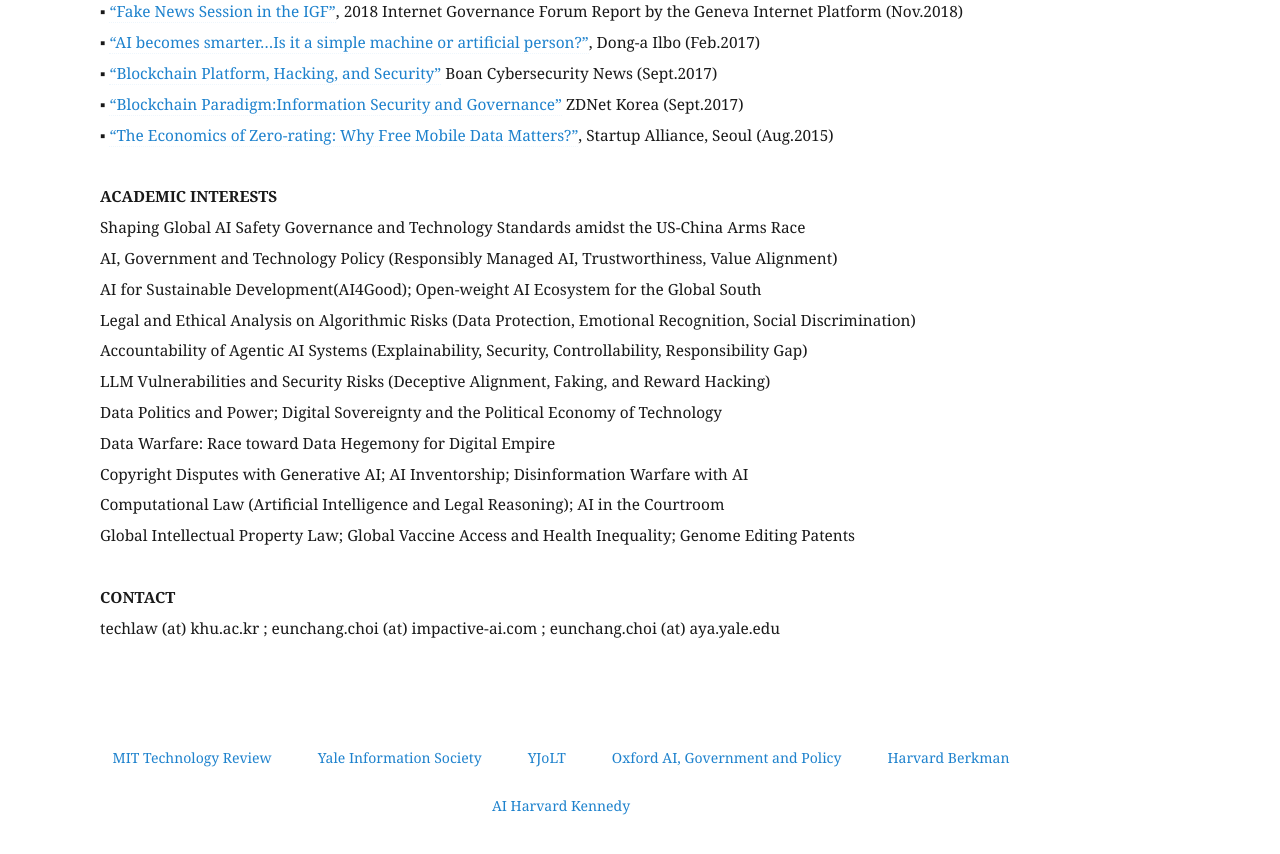
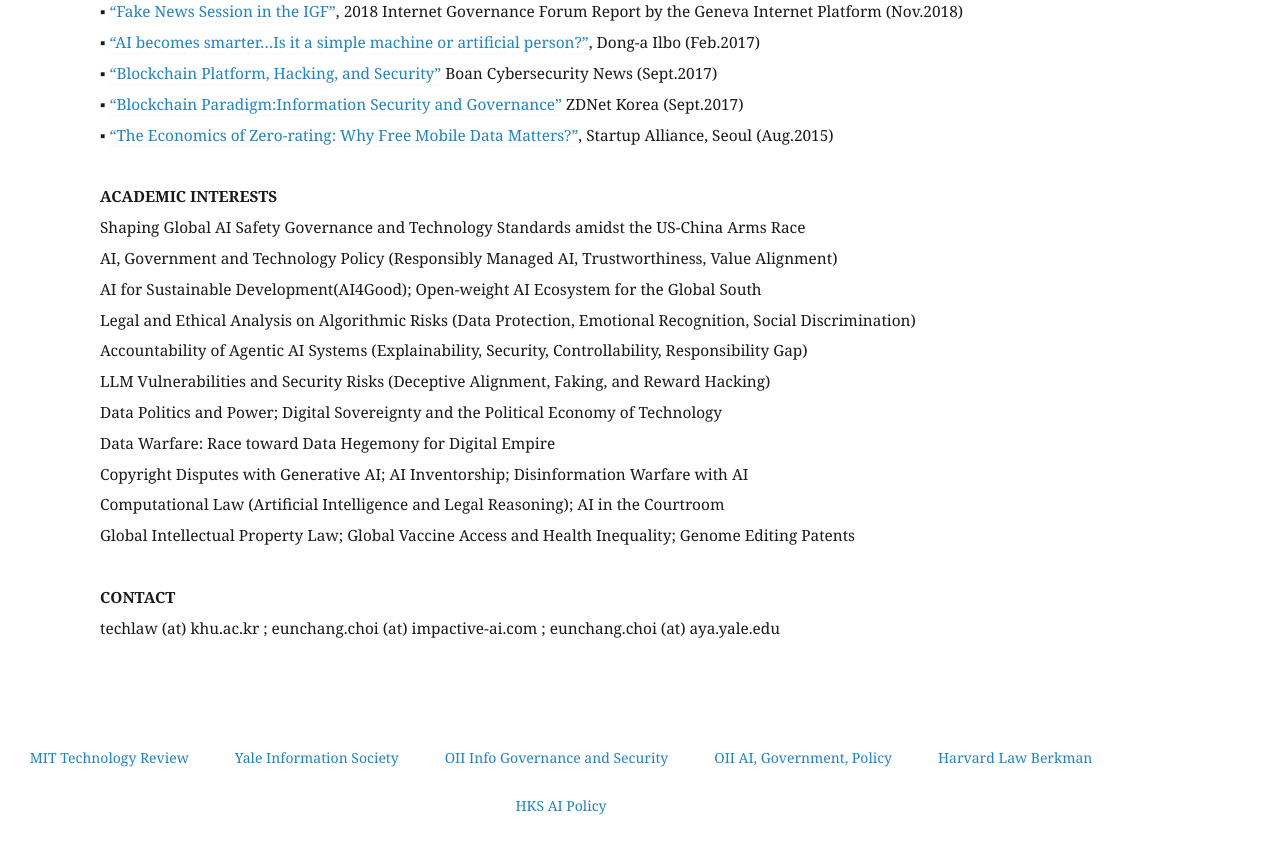
Before and after one commit to eunchangchoi/eunchangchoi.github.io, a Jekyll site: the page built from index.md, in a window 1280 px wide and 900 px high, scrolled down 11406 px. Shown: the top 854 px of the window. Built offline with Jekyll 4.4.1, drawn with Linux system fonts in a browser that asks for light colours.

Commit message:
Update default.html

```diff
--- a/_layouts/default.html
+++ b/_layouts/default.html
@@ -61,10 +61,10 @@
    <ul>
    <li><a href="https://www.technologyreview.com/"> MIT Technology Review </a> </li>
    <li><a href="https://law.yale.edu/isp"> Yale Information Society </a> </li>
-   <li><a href="https://yjolt.org/current-volume"> YJoLT </a> </li>
-   <li><a href="https://www.oii.ox.ac.uk/research/projects/research-programme-on-ai-government-and-policy/"> Oxford AI, Government and Policy </a></li>
-   <li><a href="https://cyber.harvard.edu/topics/ethics-and-governance-ai"> Harvard Berkman </a></li>
-   <li><a href="https://www.hks.harvard.edu/more/about/initiatives/artificial-intelligence-hks"> AI Harvard Kennedy </a></li>
+   <li><a href="https://www.oii.ox.ac.uk/research/information-governance-and-security/"> OII Info Governance and Security </a> </li>
+   <li><a href="https://www.oii.ox.ac.uk/research/projects/research-programme-on-ai-government-and-policy/"> OII AI, Government, Policy </a></li>
+   <li><a href="https://cyber.harvard.edu/"> Harvard Law Berkman </a></li>
+   <li><a href="https://www.hks.harvard.edu/more/about/initiatives/artificial-intelligence-hks"> HKS AI Policy </a></li>
    </ul>
   </footer>
   </body>
```
